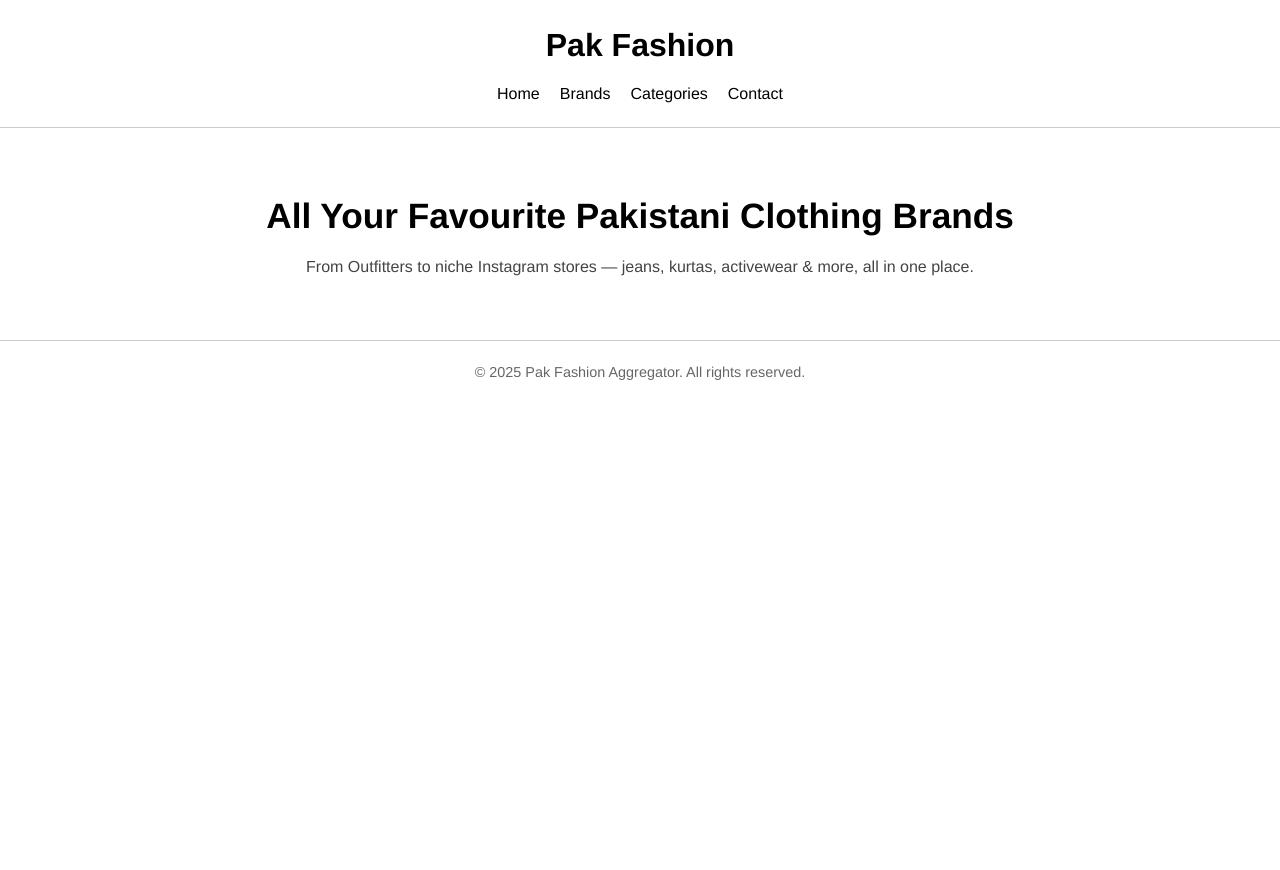
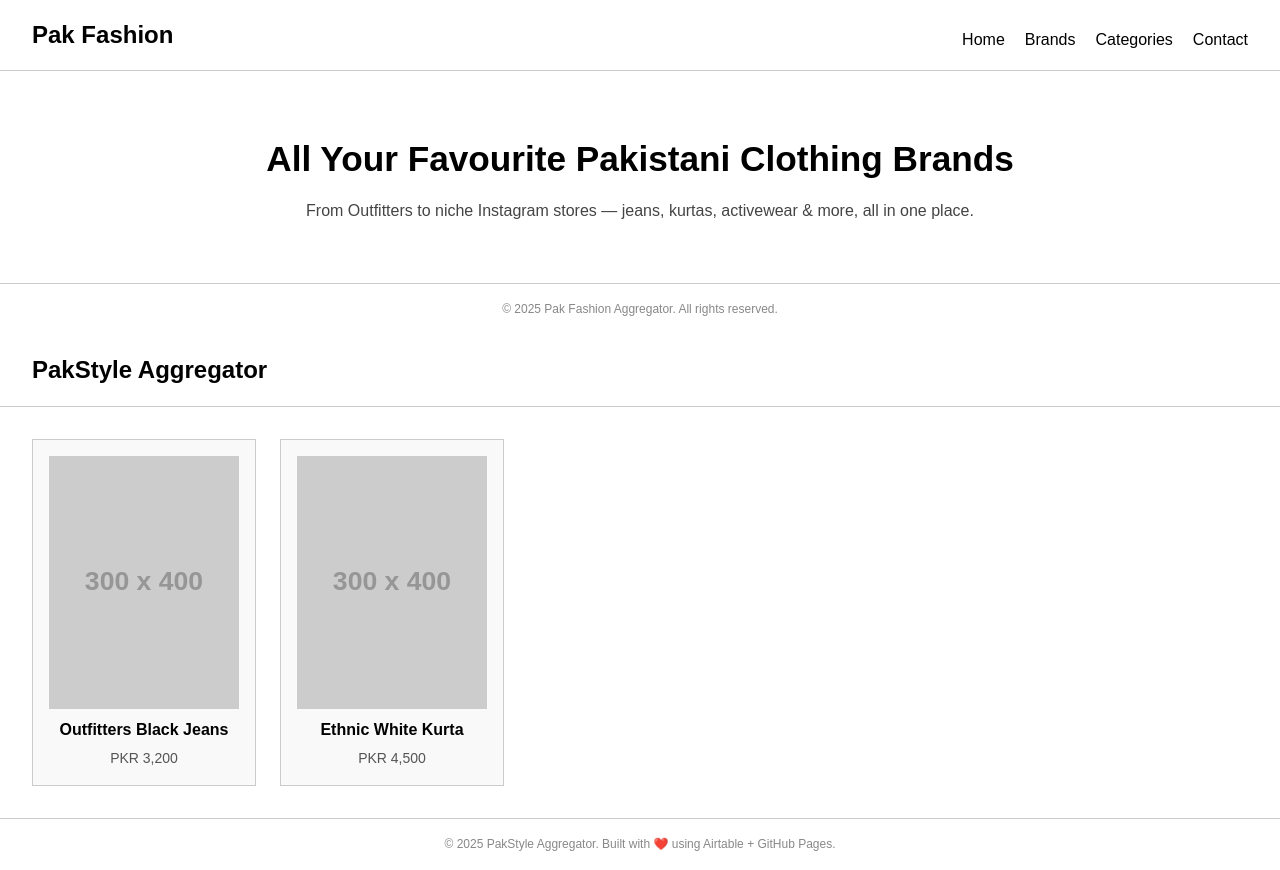
Before and after one commit to ukh1/pak-fashion-aggregator, a plain HTML site: page index.html in a window 1280 px wide. Before the commit the page ends 800 px from the top, so only its background shows below. Drawn offline with Linux system fonts and the light colour scheme; placeholder pictures from the web are drawn by us.

Commit message:
Update index.html

```diff
--- a/index.html
+++ b/index.html
@@ -87,3 +87,91 @@
   </footer>
 </body>
 </html>
+
+<!DOCTYPE html>
+<html lang="en">
+<head>
+  <meta charset="UTF-8" />
+  <meta name="viewport" content="width=device-width, initial-scale=1.0" />
+  <title>Clothing Aggregator</title>
+  <style>
+    body {
+      margin: 0;
+      padding: 0;
+      font-family: Arial, sans-serif;
+      background-color: #ffffff;
+      color: #000000;
+    }
+    header {
+      padding: 1rem 2rem;
+      display: flex;
+      justify-content: space-between;
+      align-items: center;
+      border-bottom: 1px solid #ccc;
+    }
+    header h1 {
+      font-size: 1.5rem;
+    }
+    main {
+      padding: 2rem;
+      display: grid;
+      grid-template-columns: repeat(auto-fill, minmax(200px, 1fr));
+      gap: 1.5rem;
+    }
+    .product {
+      border: 1px solid #ccc;
+      padding: 1rem;
+      display: flex;
+      flex-direction: column;
+      align-items: center;
+      background-color: #f9f9f9;
+    }
+    .product img {
+      width: 100%;
+      height: auto;
+      object-fit: cover;
+    }
+    .product h2 {
+      font-size: 1rem;
+      margin: 0.5rem 0 0.25rem;
+    }
+    .product p {
+      font-size: 0.875rem;
+      margin: 0;
+      color: #555;
+    }
+    footer {
+      text-align: center;
+      padding: 1rem;
+      font-size: 0.75rem;
+      color: #888;
+    }
+  </style>
+</head>
+<body>
+  <header>
+    <h1>PakStyle Aggregator</h1>
+    <nav>
+      <!-- Optional navigation buttons -->
+    </nav>
+  </header>
+
+  <main id="product-grid">
+    <!-- Products will be inserted here -->
+    <div class="product">
+      <img src="https://via.placeholder.com/300x400" alt="Product Image" />
+      <h2>Outfitters Black Jeans</h2>
+      <p>PKR 3,200</p>
+    </div>
+    <div class="product">
+      <img src="https://via.placeholder.com/300x400" alt="Product Image" />
+      <h2>Ethnic White Kurta</h2>
+      <p>PKR 4,500</p>
+    </div>
+  </main>
+
+  <footer>
+    &copy; 2025 PakStyle Aggregator. Built with ❤️ using Airtable + GitHub Pages.
+  </footer>
+</body>
+</html>
```
